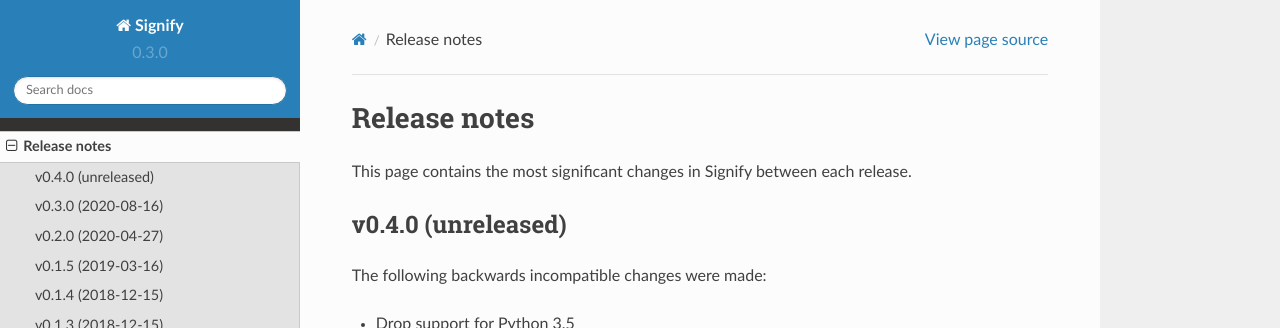
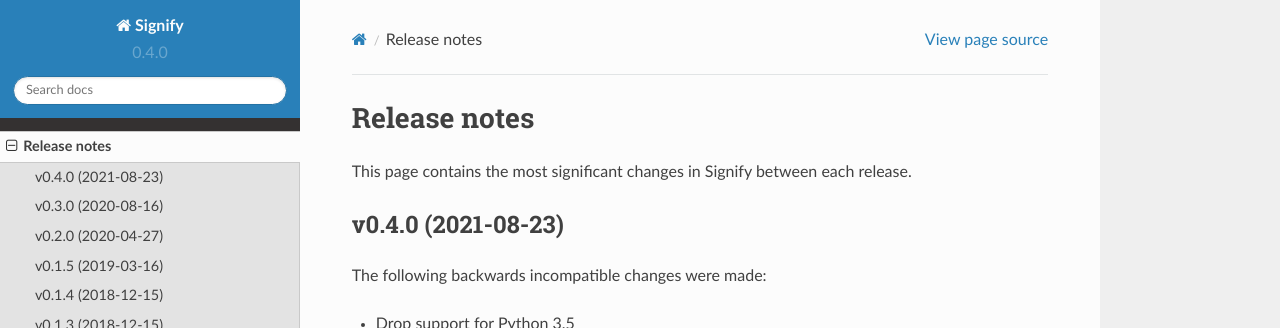
Before and after one commit to ralphje/signify, a Sphinx documentation site: the page built from docs/changelog.rst, in a window 1280 px wide and 900 px high. Shown: the top 328 px of the window. Built offline with Sphinx 7.4.7 and the Read the Docs theme 2.0.0, drawn with Linux system fonts in a browser that asks for light colours.

Commit message:
Release v0.4.0

```diff
--- a/README.rst
+++ b/README.rst
@@ -1,7 +1,7 @@
 Signify
 =======
-.. image:: https://travis-ci.com/ralphje/signify.svg?branch=master
-    :target: https://travis-ci.com/ralphje/signify
+.. image:: https://app.travis-ci.com/ralphje/signify.svg?branch=master
+    :target: https://app.travis-ci.com/ralphje/signify
 .. image:: https://codecov.io/gh/ralphje/signify/branch/master/graph/badge.svg
     :target: https://codecov.io/gh/ralphje/signify
 .. image:: https://readthedocs.org/projects/signify/badge/?version=latest
--- a/docs/changelog.rst
+++ b/docs/changelog.rst
@@ -2,7 +2,7 @@
 =============
 This page contains the most significant changes in Signify between each release.
 
-v0.4.0 (unreleased)
+v0.4.0 (2021-08-23)
 -------------------
 The following backwards incompatible changes were made:
 
--- a/signify/__init__.py
+++ b/signify/__init__.py
@@ -1,4 +1,4 @@
-__version__ = "0.3.0"
+__version__ = "0.4.0"
 
 
 def _print_type(t):
```
